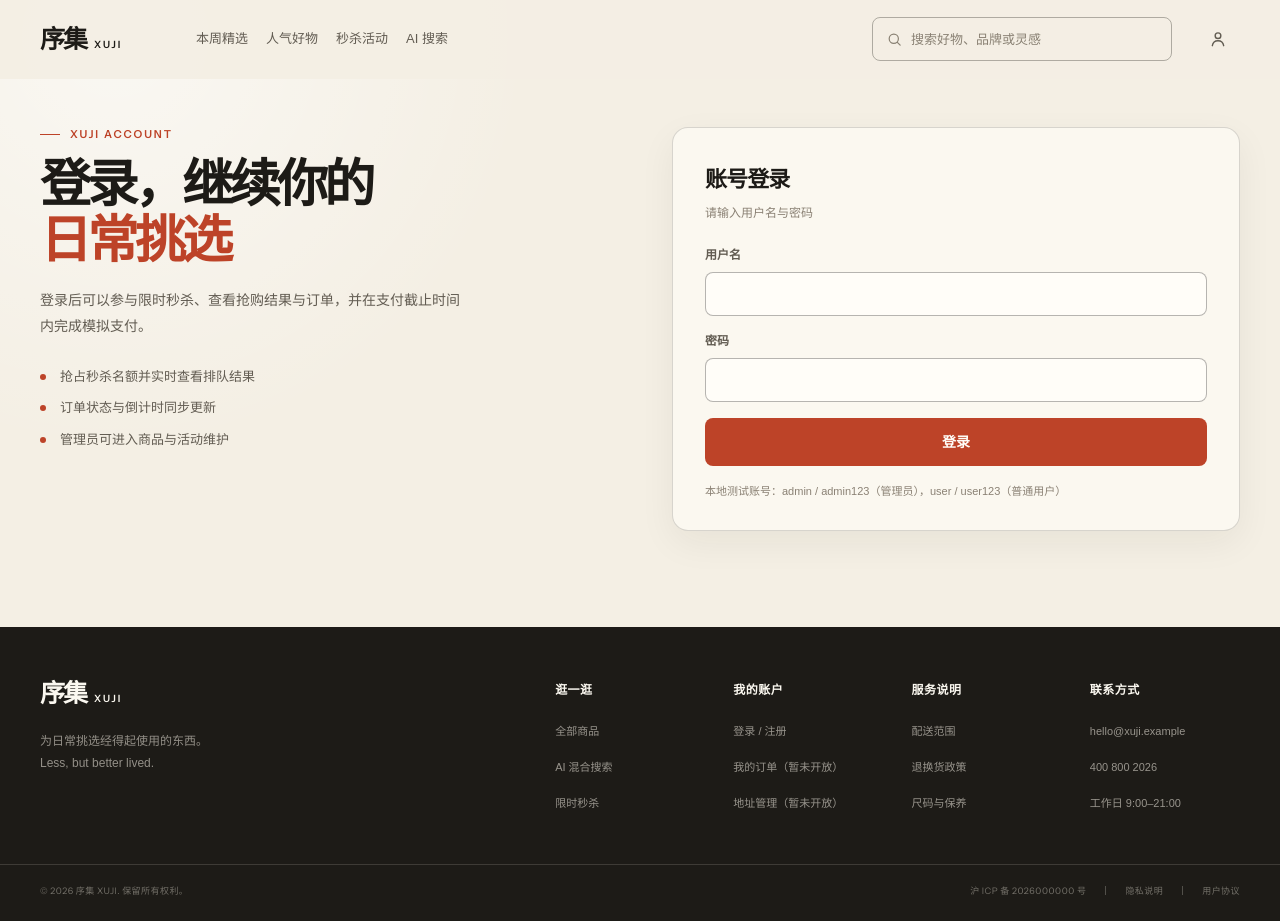
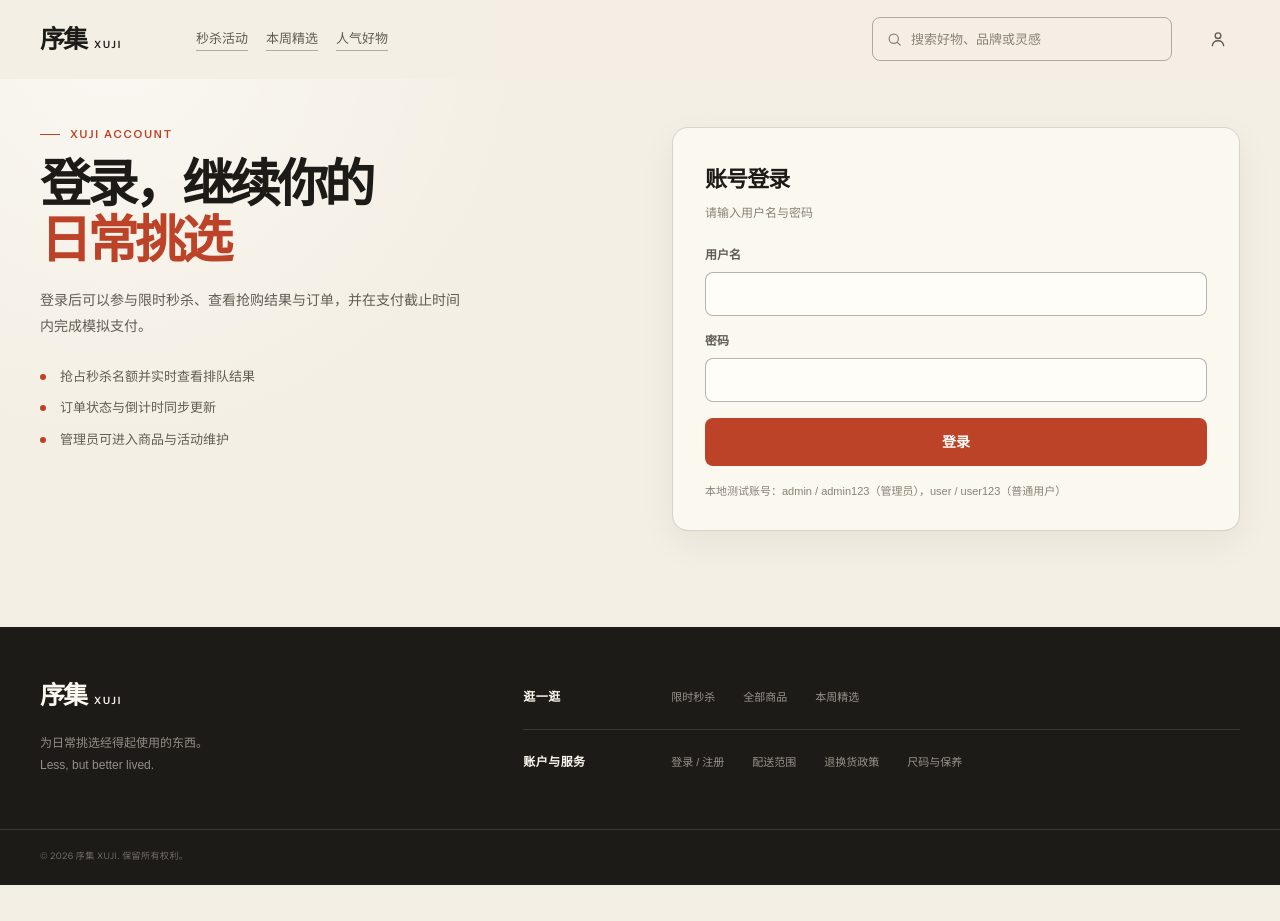
Before and after one commit to DamienZCollins/AI-Mall, a Vue app in the folder frontend/: page /login in a window 1280 px wide. After the commit the page ends 885 px from the top, so only its background shows below. Built offline with nearby package versions, Linux system fonts and the light colour scheme.

Commit message:
feat: 主导航随首页滚动高亮当前区块
导航项改为锚点链接，按滚动位置标记 aria-current；
补充对应的样式与端到端用例，滚动高亮用例限定桌面端，1100px 以下主导航由底部导航替代。

```diff
--- a/frontend/src/layouts/SiteLayout.vue
+++ b/frontend/src/layouts/SiteLayout.vue
@@ -24,17 +24,54 @@ function loginTarget(): { name: 'login'; query: { redirect?: string } } {
 
 const accountTarget = computed(() => (auth.isLoggedIn ? { name: 'me' as const } : loginTarget()));
 
-const navItems = [
-  { label: '本周精选', to: { name: 'home', hash: '#weekly' } },
-  { label: '人气好物', to: { name: 'home', hash: '#popular' } },
-  { label: '秒杀活动', to: { name: 'seckill-list' } },
-  { label: 'AI 搜索', to: { name: 'search' } },
+const sectionIds = ['seckill', 'weekly', 'popular'] as const;
+type HomeSection = (typeof sectionIds)[number];
+
+const navItems: Array<{
+  label: string;
+  section: HomeSection;
+  to: { name: 'home'; hash: string };
+}> = [
+  {
+    label: '秒杀活动',
+    section: 'seckill',
+    to: { name: 'home', hash: '#seckill' },
+  },
+  {
+    label: '本周精选',
+    section: 'weekly',
+    to: { name: 'home', hash: '#weekly' },
+  },
+  {
+    label: '人气好物',
+    section: 'popular',
+    to: { name: 'home', hash: '#popular' },
+  },
 ];
 
+const activeSection = ref<HomeSection | null>(null);
+let sectionFrame = 0;
+let sectionObserver: ResizeObserver | null = null;
+
 const mobileNav = computed(() => [
-  { label: '首页', to: { name: 'home' }, active: route.name === 'home', icon: 'home' },
-  { label: '商品', to: { name: 'products' }, active: route.name === 'products', icon: 'grid' },
-  { label: '搜索', to: { name: 'search' }, active: route.name === 'search', icon: 'search' },
+  {
+    label: '首页',
+    to: { name: 'home' },
+    active: route.name === 'home',
+    icon: 'home',
+  },
+  {
+    label: '商品',
+    to: { name: 'products' },
+    active: route.name === 'products',
+    icon: 'grid',
+  },
+  {
+    label: '搜索',
+    to: { name: 'search' },
+    active: route.name === 'search',
+    icon: 'search',
+  },
   {
     label: '我的',
     to: auth.isLoggedIn ? { name: 'me' } : loginTarget(),
@@ -45,6 +82,45 @@ const mobileNav = computed(() => [
 
 function onScroll(): void {
   scrolled.value = window.scrollY > 8;
+}
+
+function isNavActive(item: (typeof navItems)[number]): boolean {
+  if (route.name === 'home') {
+    return activeSection.value === item.section;
+  }
+  if (item.section === 'seckill') {
+    return ['seckill-list', 'seckill-detail', 'seckill-result'].includes(String(route.name));
+  }
+  return false;
+}
+
+function updateActiveSection(): void {
+  if (route.name !== 'home') {
+    activeSection.value = null;
+    return;
+  }
+
+  const header = document.querySelector<HTMLElement>('.site-header');
+  const headerBottom = header?.getBoundingClientRect().bottom ?? 0;
+  const threshold = headerBottom + Math.min(160, window.innerHeight * 0.22);
+  let current: HomeSection | null = null;
+
+  for (const id of sectionIds) {
+    const section = document.getElementById(id);
+    if (section && section.getBoundingClientRect().top <= threshold) {
+      current = id;
+    }
+  }
+
+  activeSection.value = current;
+}
+
+function scheduleActiveSection(): void {
+  if (sectionFrame) return;
+  sectionFrame = window.requestAnimationFrame(() => {
+    sectionFrame = 0;
+    updateActiveSection();
+  });
 }
 
 function openMobileSearch(event: Event): void {
@@ -66,8 +142,8 @@ function trapFocus(event: KeyboardEvent): void {
 
   const list = Array.from(
     dialogRef.value.querySelectorAll<HTMLElement>(
-      'button:not([disabled]), [href], input:not([disabled]), [tabindex]:not([tabindex="-1"])'
-    )
+      'button:not([disabled]), [href], input:not([disabled]), [tabindex]:not([tabindex="-1"])',
+    ),
   );
   if (list.length === 0) return;
   const first = list[0] as HTMLElement;
@@ -97,16 +173,32 @@ watch(mobileSearchOpen, async (open) => {
 // 路由变化后关闭弹层，避免弹层跨页残留
 watch(
   () => route.fullPath,
-  () => closeMobileSearch()
+  () => {
+    closeMobileSearch();
+    void nextTick(scheduleActiveSection);
+  },
 );
 
 onMounted(() => {
   window.addEventListener('scroll', onScroll, { passive: true });
+  window.addEventListener('scroll', scheduleActiveSection, { passive: true });
+  window.addEventListener('resize', scheduleActiveSection);
   onScroll();
+  scheduleActiveSection();
+
+  const main = document.getElementById('main-content');
+  if (main && 'ResizeObserver' in window) {
+    sectionObserver = new ResizeObserver(scheduleActiveSection);
+    sectionObserver.observe(main);
+  }
 });
 
 onBeforeUnmount(() => {
   window.removeEventListener('scroll', onScroll);
+  window.removeEventListener('scroll', scheduleActiveSection);
+  window.removeEventListener('resize', scheduleActiveSection);
+  if (sectionFrame) window.cancelAnimationFrame(sectionFrame);
+  sectionObserver?.disconnect();
   document.removeEventListener('keydown', trapFocus, true);
   document.body.classList.remove('has-overlay');
 });
@@ -129,24 +221,36 @@ const year = new Date().getFullYear();
           <RouterLink
             v-for="item in navItems"
             :key="item.label"
+            custom
             :to="item.to"
-            :aria-current="route.name === item.to.name ? 'page' : undefined"
+            v-slot="{ href, navigate }"
           >
-            {{ item.label }}
+            <a :href="href" :aria-current="isNavActive(item) ? 'location' : undefined" @click="navigate">
+              {{ item.label }}
+            </a>
           </RouterLink>
         </nav>
 
         <SearchInput :model-value="(route.query.keyword as string) ?? ''" />
 
         <div class="header-actions">
-          <RouterLink class="icon-button is-account" :to="accountTarget" :aria-label="auth.isLoggedIn ? '我的账户' : '登录'">
+          <RouterLink
+            class="icon-button is-account"
+            :to="accountTarget"
+            :aria-label="auth.isLoggedIn ? '我的账户' : '登录'"
+          >
             <svg class="icon" viewBox="0 0 24 24" aria-hidden="true">
               <circle cx="12" cy="8" r="3.4" />
               <path d="M5.2 20c.6-4 3-6 6.8-6s6.2 2 6.8 6" />
             </svg>
             <span class="action-label">{{ auth.isLoggedIn ? '账户' : '登录' }}</span>
           </RouterLink>
-          <RouterLink v-if="auth.isAdmin" class="icon-button" :to="{ name: 'admin-home' }" aria-label="管理端">
+          <RouterLink
+            v-if="auth.isAdmin"
+            class="icon-button"
+            :to="{ name: 'admin-home' }"
+            aria-label="管理端"
+          >
             <svg class="icon" viewBox="0 0 24 24" aria-hidden="true">
               <path d="M4 5h7v7H4zM13 5h7v7h-7zM4 14h7v7H4zM13 14h7v7h-7z" />
             </svg>
@@ -184,51 +288,37 @@ const year = new Date().getFullYear();
         <p>为日常挑选经得起使用的东西。<br />Less, but better lived.</p>
       </div>
       <nav class="footer-links" aria-label="页脚导航">
-        <div>
+        <div class="footer-link-row">
           <h3>逛一逛</h3>
           <ul>
-            <li><RouterLink :to="{ name: 'products' }">全部商品</RouterLink></li>
-            <li><RouterLink :to="{ name: 'search' }">AI 混合搜索</RouterLink></li>
-            <li><RouterLink :to="{ name: 'seckill-list' }">限时秒杀</RouterLink></li>
+            <li>
+              <RouterLink :to="{ name: 'home', hash: '#seckill' }">限时秒杀</RouterLink>
+            </li>
+            <li>
+              <RouterLink :to="{ name: 'products' }">全部商品</RouterLink>
+            </li>
+            <li>
+              <RouterLink :to="{ name: 'home', hash: '#weekly' }">本周精选</RouterLink>
+            </li>
           </ul>
         </div>
-        <div>
-          <h3>我的账户</h3>
+        <div class="footer-link-row">
+          <h3>账户与服务</h3>
           <ul>
             <li>
               <RouterLink :to="auth.isLoggedIn ? { name: 'me' } : loginTarget()">
                 {{ auth.isLoggedIn ? '账户信息' : '登录 / 注册' }}
               </RouterLink>
             </li>
-            <li><span>我的订单（暂未开放）</span></li>
-            <li><span>地址管理（暂未开放）</span></li>
-          </ul>
-        </div>
-        <div>
-          <h3>服务说明</h3>
-          <ul>
             <li><span>配送范围</span></li>
             <li><span>退换货政策</span></li>
             <li><span>尺码与保养</span></li>
-          </ul>
-        </div>
-        <div>
-          <h3>联系方式</h3>
-          <ul>
-            <li><a href="mailto:hello@xuji.example">hello@xuji.example</a></li>
-            <li><a href="tel:4008002026">400 800 2026</a></li>
-            <li><span>工作日 9:00–21:00</span></li>
           </ul>
         </div>
       </nav>
     </div>
     <div class="container footer-bottom">
       <p>© {{ year }} 序集 XUJI. 保留所有权利。</p>
-      <div class="footer-bottom__meta">
-        <span>沪 ICP 备 2026000000 号</span>
-        <span>隐私说明</span>
-        <span>用户协议</span>
-      </div>
     </div>
   </footer>
 
--- a/frontend/src/styles/layout.css
+++ b/frontend/src/styles/layout.css
@@ -76,24 +76,27 @@
   bottom: 10px;
   left: 0;
   height: 1px;
-  background: var(--persimmon);
-  content: "";
-  transform: scaleX(0);
-  transform-origin: right;
+  background: var(--line-strong);
+  content: '';
+  transform: scaleX(1);
+  transform-origin: left;
   transition: transform var(--fast) var(--ease);
 }
 
 .primary-nav a:hover,
 .primary-nav button:hover,
-.primary-nav a[aria-current="page"],
-.primary-nav button[aria-current="page"] {
+.primary-nav a[aria-current='page'],
+.primary-nav a[aria-current='location'],
+.primary-nav button[aria-current='page'] {
   color: var(--ink);
 }
 
 .primary-nav a:hover::after,
 .primary-nav button:hover::after,
-.primary-nav a[aria-current="page"]::after,
-.primary-nav button[aria-current="page"]::after {
+.primary-nav a[aria-current='page']::after,
+.primary-nav a[aria-current='location']::after,
+.primary-nav button[aria-current='page']::after {
+  background: var(--persimmon);
   transform: scaleX(1);
   transform-origin: left;
 }
@@ -276,18 +279,23 @@
 
 .footer-main {
   display: grid;
-  grid-template-columns: 1.3fr 2fr;
-  gap: 70px;
-  padding-top: 54px;
-  padding-bottom: 48px;
+  grid-template-columns: minmax(250px, 0.85fr) minmax(0, 1.6fr);
+  align-items: start;
+  gap: clamp(48px, 8vw, 132px);
+  padding-top: 56px;
+  padding-bottom: 52px;
 }
 
 .footer-brand .brand {
   color: var(--paper-light);
 }
 
+.footer-brand {
+  max-width: 310px;
+}
+
 .footer-brand p {
-  max-width: 270px;
+  max-width: 300px;
   margin-top: 20px;
   color: rgba(244, 239, 228, 0.55);
   font-size: 12px;
@@ -295,9 +303,26 @@
 }
 
 .footer-links {
+  display: flex;
+  flex-direction: column;
+}
+
+.footer-link-row {
   display: grid;
-  grid-template-columns: repeat(4, minmax(0, 1fr));
-  gap: 28px;
+  grid-template-columns: 116px minmax(0, 1fr);
+  align-items: baseline;
+  gap: 32px;
+  padding-bottom: 18px;
+  border-bottom: 1px solid rgba(244, 239, 228, 0.14);
+}
+
+.footer-link-row + .footer-link-row {
+  padding-top: 18px;
+}
+
+.footer-link-row:last-child {
+  padding-bottom: 0;
+  border-bottom: 0;
 }
 
 .footer-links h3 {
@@ -305,20 +330,24 @@
   font-size: 12px;
   font-weight: 600;
   letter-spacing: 0.04em;
+  line-height: 1.65;
 }
 
 .footer-links ul {
-  margin-top: 16px;
+  display: flex;
+  flex-wrap: wrap;
+  gap: 8px 28px;
+  margin-top: 0;
 }
 
 .footer-links li {
-  margin-top: 9px;
+  margin-top: 0;
 }
 
 .footer-links a,
 .footer-links span {
   display: inline-flex;
-  min-height: 27px;
+  min-height: 28px;
   align-items: center;
   color: rgba(244, 239, 228, 0.57);
   font-size: 11px;
@@ -344,22 +373,6 @@
   font-family: var(--font-latin);
   font-size: 9px;
   letter-spacing: 0.05em;
-}
-
-.footer-bottom__meta {
-  display: flex;
-  align-items: center;
-  gap: 19px;
-}
-
-.footer-bottom__meta span + span::before {
-  display: inline-block;
-  width: 1px;
-  height: 9px;
-  margin-right: 19px;
-  background: rgba(244, 239, 228, 0.25);
-  vertical-align: -1px;
-  content: "";
 }
 
 /* ---------- Mobile bottom navigation ---------- */
@@ -500,9 +513,9 @@
   box-shadow: 0 0 0 3px rgba(189, 67, 40, 0.14);
 }
 
-.input[aria-invalid="true"],
-.select[aria-invalid="true"],
-.textarea[aria-invalid="true"] {
+.input[aria-invalid='true'],
+.select[aria-invalid='true'],
+.textarea[aria-invalid='true'] {
   border-color: var(--persimmon);
 }
 
@@ -545,8 +558,8 @@
   }
 
   .footer-main {
-    grid-template-columns: 0.8fr 2fr;
-    gap: 40px;
+    grid-template-columns: minmax(220px, 0.8fr) minmax(0, 1.6fr);
+    gap: 48px;
   }
 }
 
@@ -556,8 +569,8 @@
     gap: 38px;
   }
 
-  .footer-links {
-    grid-template-columns: repeat(4, minmax(0, 1fr));
+  .footer-brand {
+    max-width: 360px;
   }
 
   .page {
@@ -627,22 +640,27 @@
     margin-top: 14px;
   }
 
-  .footer-links {
-    grid-template-columns: repeat(2, minmax(0, 1fr));
-    gap: 20px 18px;
+  .footer-link-row {
+    grid-template-columns: 1fr;
+    gap: 8px;
+    padding-bottom: 16px;
+  }
+
+  .footer-link-row + .footer-link-row {
+    padding-top: 16px;
   }
 
   .footer-links h3 {
     font-size: 11px;
   }
 
-  .footer-links li {
-    margin-top: 4px;
+  .footer-links ul {
+    gap: 6px 20px;
   }
 
   .footer-links a,
   .footer-links span {
-    min-height: 34px;
+    min-height: 30px;
     font-size: 10px;
   }
 
@@ -651,14 +669,6 @@
     flex-direction: column;
     gap: 9px;
     padding-bottom: 20px;
-  }
-
-  .footer-bottom__meta {
-    gap: 10px;
-  }
-
-  .footer-bottom__meta span + span::before {
-    margin-right: 10px;
   }
 
   .mobile-nav {
@@ -694,18 +704,18 @@
     height: 20px;
   }
 
-  .mobile-nav__item[aria-current="page"] {
+  .mobile-nav__item[aria-current='page'] {
     color: var(--ink);
   }
 
-  .mobile-nav__item[aria-current="page"]::before {
+  .mobile-nav__item[aria-current='page']::before {
     position: absolute;
     top: 0;
     left: 50%;
     width: 18px;
     height: 2px;
     background: var(--persimmon);
-    content: "";
+    content: '';
     transform: translateX(-50%);
   }
 
```
Also changed, not shown: 1 other file (tests, documents, lock files or other folders).
